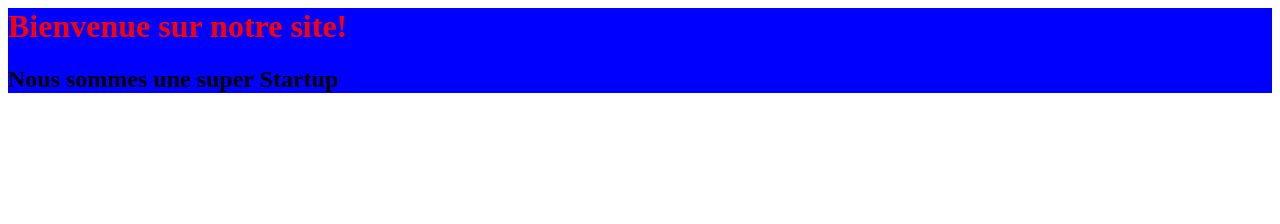
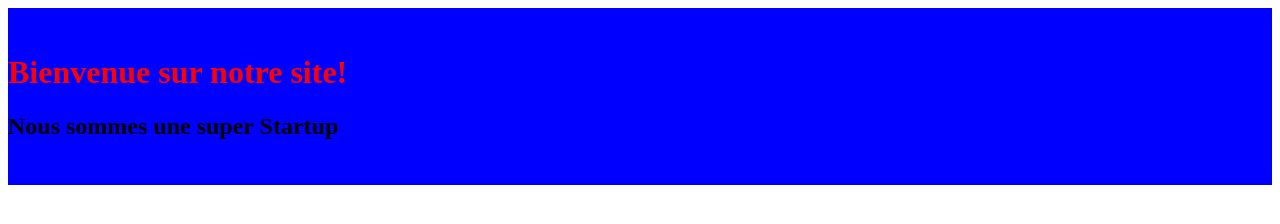
Before and after one commit to TwrK92/TP-Final-Versionnig-Git, a plain HTML site: page index.html in a window 1280 px wide. Drawn offline with Linux system fonts and the light colour scheme.

Commit message:
amelioration style header

```diff
--- a/index.html
+++ b/index.html
@@ -1,4 +1,4 @@
-<header style="background-color:blue">
+<header style="background-color:blue; padding-top: 25px; padding-bottom: 25px;">
 
     <h1 style="color:Red;">Bienvenue sur notre site!</h1>
     <h2 style="color:black"> Nous sommes une super Startup </h2>
```
